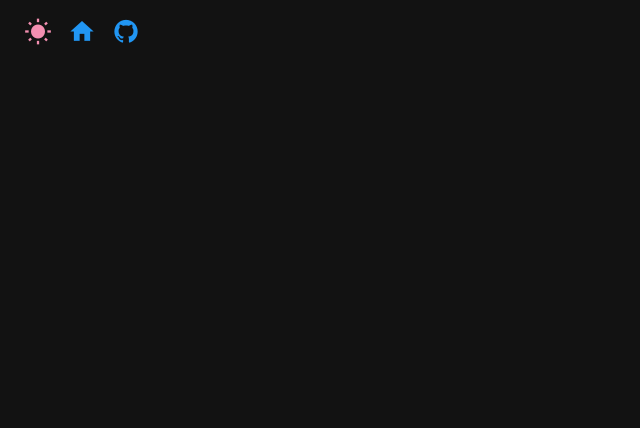
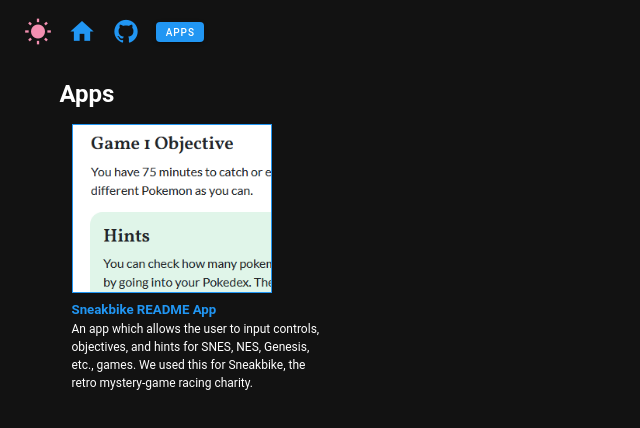
Before and after one commit to jsal13/jsalv, a Vue app: page /app in a window 1280 px wide. Shown: the top 428 px of the page, without its empty margins (0-640 px from the left). Built offline with nearby package versions, Linux system fonts and the light colour scheme.

Commit message:
chore: added new app page to website;

```diff
--- a/src/App.vue
+++ b/src/App.vue
@@ -42,6 +42,16 @@
             mdi-github
           </v-icon>
         </v-btn>
+
+        <router-link to="/app">
+          <v-btn
+            x-small
+            class="mt-3 ml-2"
+            color="primary"
+          >
+            Apps
+          </v-btn>
+        </router-link>
       </v-flex>
     </v-app-bar>
 
--- a/src/router/index.ts
+++ b/src/router/index.ts
@@ -2,6 +2,7 @@
 import VueRouter, { RouteConfig } from 'vue-router';
 
 import Home from '@/views/Home.vue';
+import Apps from '@/views/Apps.vue';
 import ReadmeGen from '@/views/ReadmeGen.vue';
 
 Vue.use(VueRouter);
@@ -11,6 +12,11 @@
     path: '/',
     name: 'Home',
     component: Home,
+  },
+  {
+    path: '/app',
+    name: 'Apps',
+    component: Apps,
   },
   {
     path: '/app/readme-gen',
--- /dev/null
+++ b/src/views/Apps.vue
@@ -0,0 +1,15 @@
+<template>
+  <div class="home-text">
+    <v-container>
+      <home-apps />
+    </v-container>
+  </div>
+</template>
+
+<script>
+import { Component, Vue } from 'vue-property-decorator';
+import HomeApps from '@/components/HomeApps.vue';
+
+@Component({ components: { HomeApps } })
+export default class Apps extends Vue {}
+</script>
--- a/src/views/Home.vue
+++ b/src/views/Home.vue
@@ -39,8 +39,6 @@
         </div>
       </v-container>
       <hr>
-      <home-apps />
-      <hr>
       <home-skills />
     </v-container>
   </div>
```
